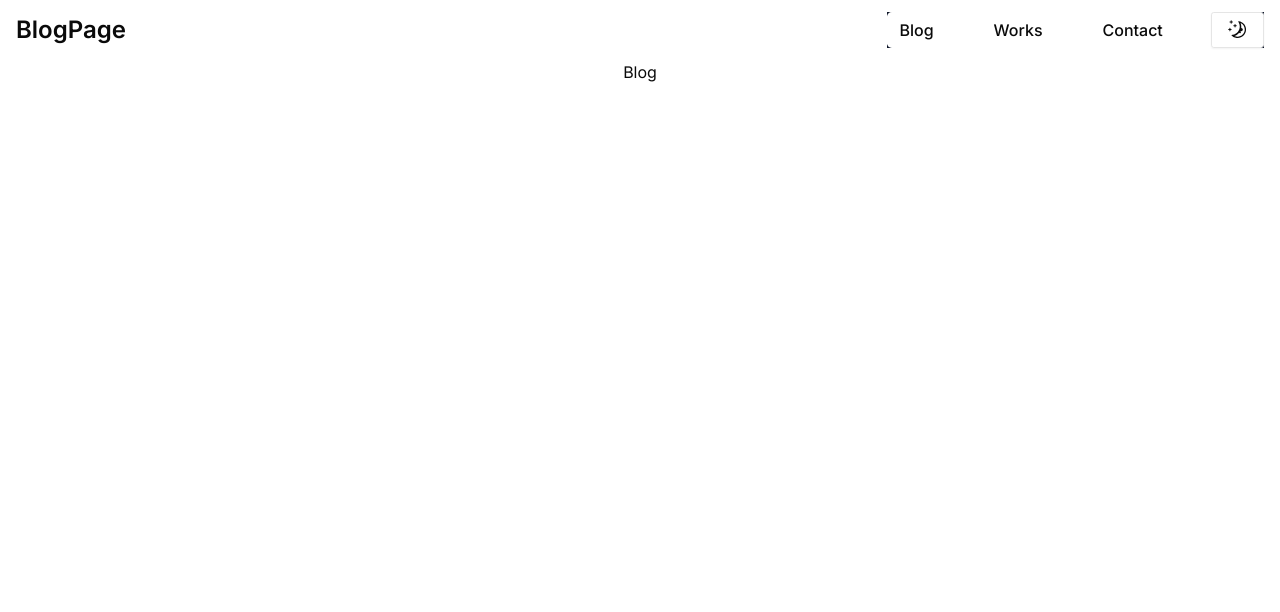
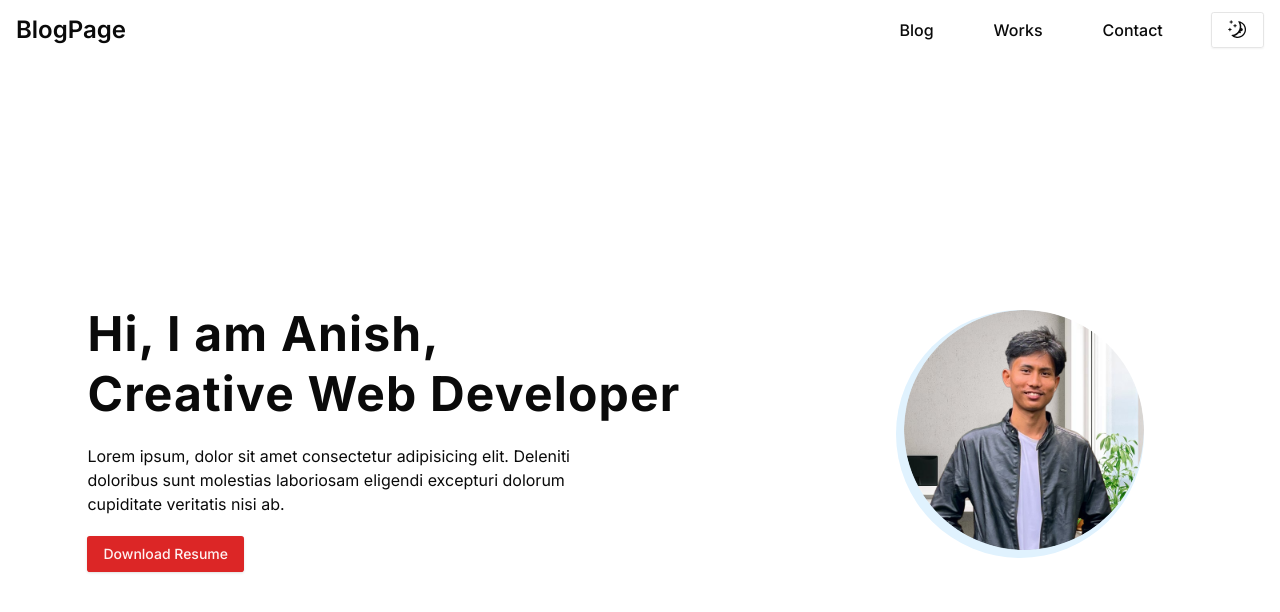
Before and after one commit to tharuAnish/blog-site, a Next.js app: page / in a window 1280 px wide. Shown: the top 612 px of the page. Built offline with nearby package versions, Linux system fonts and the light colour scheme.

Commit message:
created hero section of landing page

```diff
--- /dev/null
+++ b/app/contact/page.tsx
@@ -0,0 +1,5 @@
+import React from "react"
+
+export default function ContactPage() {
+  return <div>ContactPage</div>
+}
--- a/app/page.tsx
+++ b/app/page.tsx
@@ -1,9 +1,10 @@
+import HeroSection from "@/components/landing-page/hero-section"
 import Image from "next/image"
 
 export default function Home() {
   return (
-    <main className="flex min-h-screen flex-col items-center justify-between ">
-      Blog
-    </main>
+    <>
+      <HeroSection />
+    </>
   )
 }
--- a/components/landing-page/hero-section.tsx
+++ b/components/landing-page/hero-section.tsx
@@ -1,5 +1,34 @@
-import React from "react"
+import Image from "next/image"
+import heroImage from "@/assets/profile-pic.png"
+import { Button } from "../ui/button"
 
 export default function HeroSection() {
-  return <div>hero-section</div>
+  return (
+    <main className="flex h-[calc(100vh-60px)] max-w-7xl mx-auto">
+      <section className="h-full grid place-items-center basis-3/5">
+        <div>
+          <h1 className="font-bold text-5xl tracking-wide leading-tight my-4">
+            Hi, I am Anish, <br />
+            Creative Web Developer
+          </h1>
+          <p className="w-[500px] my-5">
+            Lorem ipsum, dolor sit amet consectetur adipisicing elit. Deleniti
+            doloribus sunt molestias laboriosam eligendi excepturi dolorum
+            cupiditate veritatis nisi ab.
+          </p>
+          <Button>Download Resume</Button>
+        </div>
+      </section>
+      <section className="basis-2/5 grid place-items-center">
+        <div className="relative">
+          <div className="absolute  bg-sky-100 rounded-full h-[248px] w-[248px] top-0 right-0 "></div>
+          <Image
+            className="relative h-60 w-60 object-cover rounded-full"
+            src={heroImage}
+            alt="Hero section image"
+          />
+        </div>
+      </section>
+    </main>
+  )
 }
--- a/components/landing-page/landing-page.tsx
+++ /dev/null
@@ -1,5 +0,0 @@
-import React from "react"
-
-export default function LandingPage() {
-  return <div>landing-page</div>
-}
--- /dev/null
+++ b/components/landing-page/recent-posts.tsx
@@ -0,0 +1,5 @@
+import React from "react"
+
+export default function RecentPosts() {
+  return <div>recent-post</div>
+}
--- a/components/nav/navbar.tsx
+++ b/components/nav/navbar.tsx
@@ -58,7 +58,7 @@ export default function Navbar() {
         </button>
         <div
           ref={navbarRef}
-          className={`absolute bg-slate-900  top-16 left-0 w-full md:static md:block md:w-auto ${
+          className={`absolute   top-16 left-0 w-full md:static md:block md:w-auto ${
             isOpen ? "block p-5" : "hidden"
           }`}
           id="navbar-default"
```
Also changed, not shown: assets/profile-pic.png, assets/profile-pic1.png (deleted).
